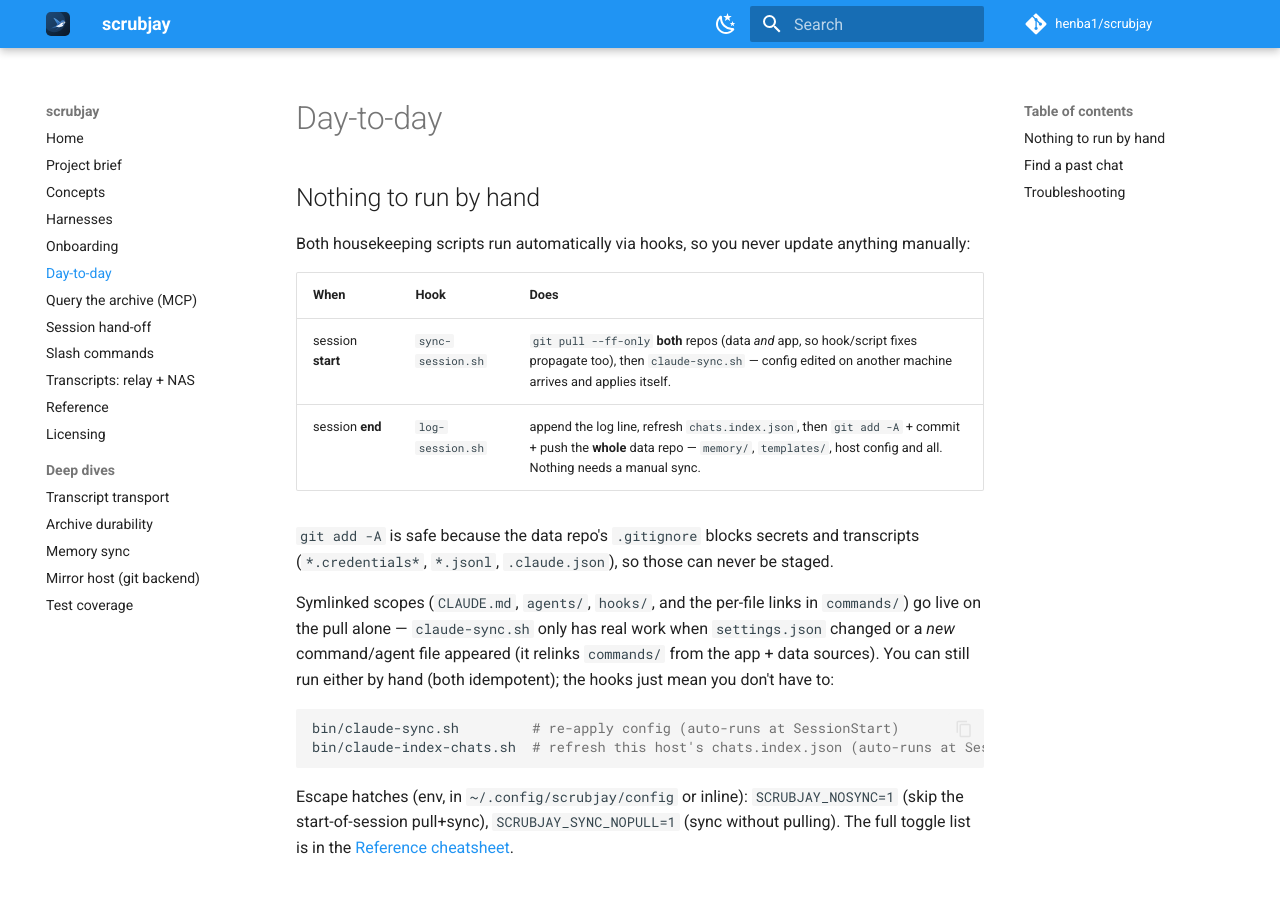
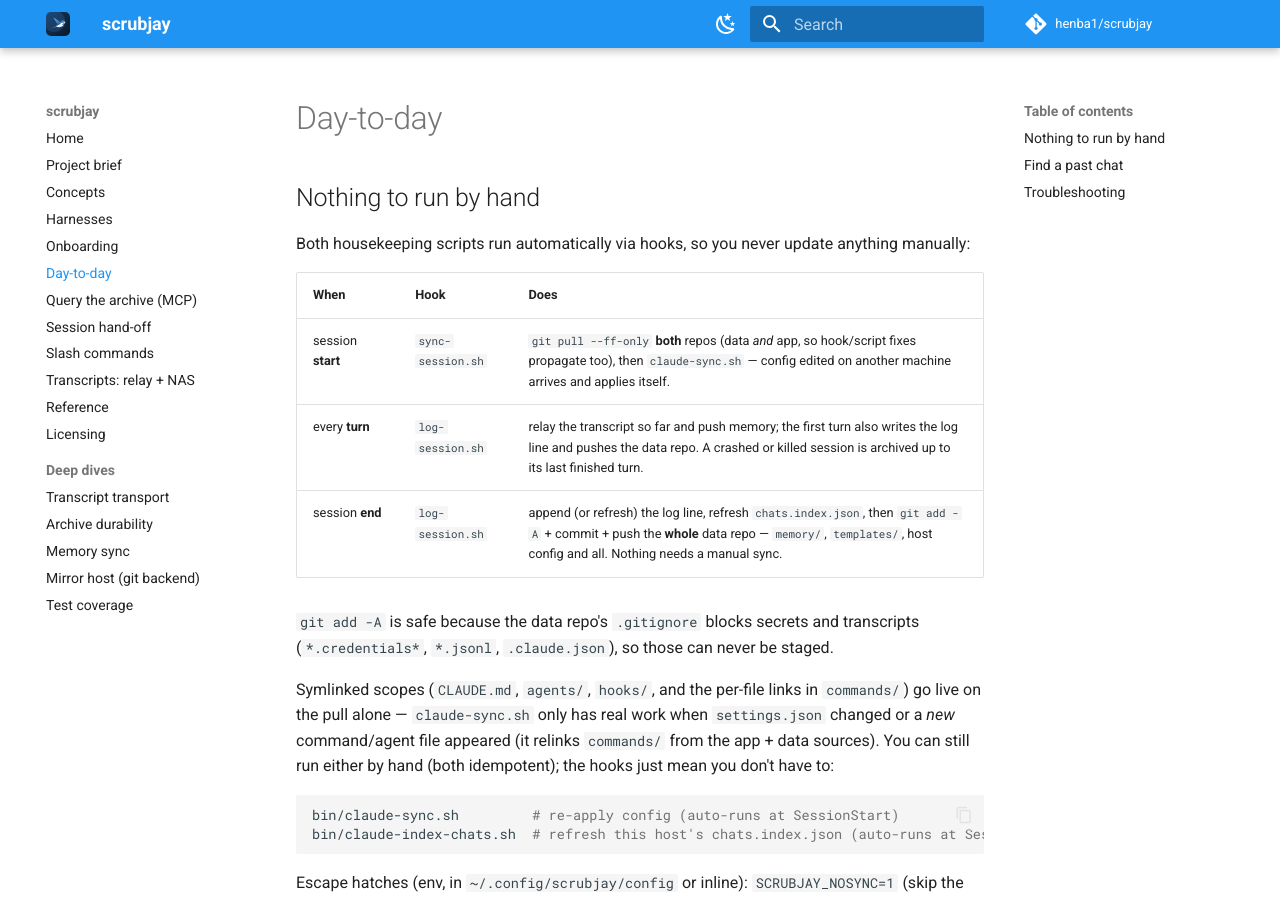
Before and after one commit to henba1/scrubjay, an MkDocs documentation site: the page built from docs/day-to-day.md, in a window 1280 px wide and 900 px high. Built offline with MkDocs 1.6.1 and Material for MkDocs 9.7.7, drawn with Linux system fonts in a browser that asks for light colours; comment, search, counter and statistics services are not loaded.

Commit message:
Publish after every turn, not only at session end
A Stop hook (registered by claude-sync.sh, so existing data repos get it) runs log-session.sh at the
end of each turn: the transcript is relayed and memory pushed every turn, the catalogue row is written
on the first one. The data repo is pushed only for a new row; the session end appends a superseding
row with the final turns and size (last row wins, logs stay append-only). Runs for one session are
serialized with a lock; a turn that finds the session busy leaves a mark and the holder publishes
once more. SCRUBJAY_TURN_PUBLISH=0 opts out.

```diff
--- a/docs/day-to-day.md
+++ b/docs/day-to-day.md
@@ -7,7 +7,8 @@ Both housekeeping scripts run automatically via hooks, so you never update anyth
 | When | Hook | Does |
 |---|---|---|
 | session **start** | `sync-session.sh` | `git pull --ff-only` **both** repos (data *and* app, so hook/script fixes propagate too), then `claude-sync.sh` — config edited on another machine arrives and applies itself. |
-| session **end** | `log-session.sh` | append the log line, refresh `chats.index.json`, then `git add -A` + commit + push the **whole** data repo — `memory/`, `templates/`, host config and all. Nothing needs a manual sync. |
+| every **turn** | `log-session.sh` | relay the transcript so far and push memory; the first turn also writes the log line and pushes the data repo. A crashed or killed session is archived up to its last finished turn. |
+| session **end** | `log-session.sh` | append (or refresh) the log line, refresh `chats.index.json`, then `git add -A` + commit + push the **whole** data repo — `memory/`, `templates/`, host config and all. Nothing needs a manual sync. |
 
 `git add -A` is safe because the data repo's `.gitignore` blocks secrets and transcripts
 (`*.credentials*`, `*.jsonl`, `.claude.json`), so those can never be staged.
```
Also changed, not shown: AGENTS.md (+2 -1 lines), docs/reference.md (+1 -0 lines), 5 other files.
